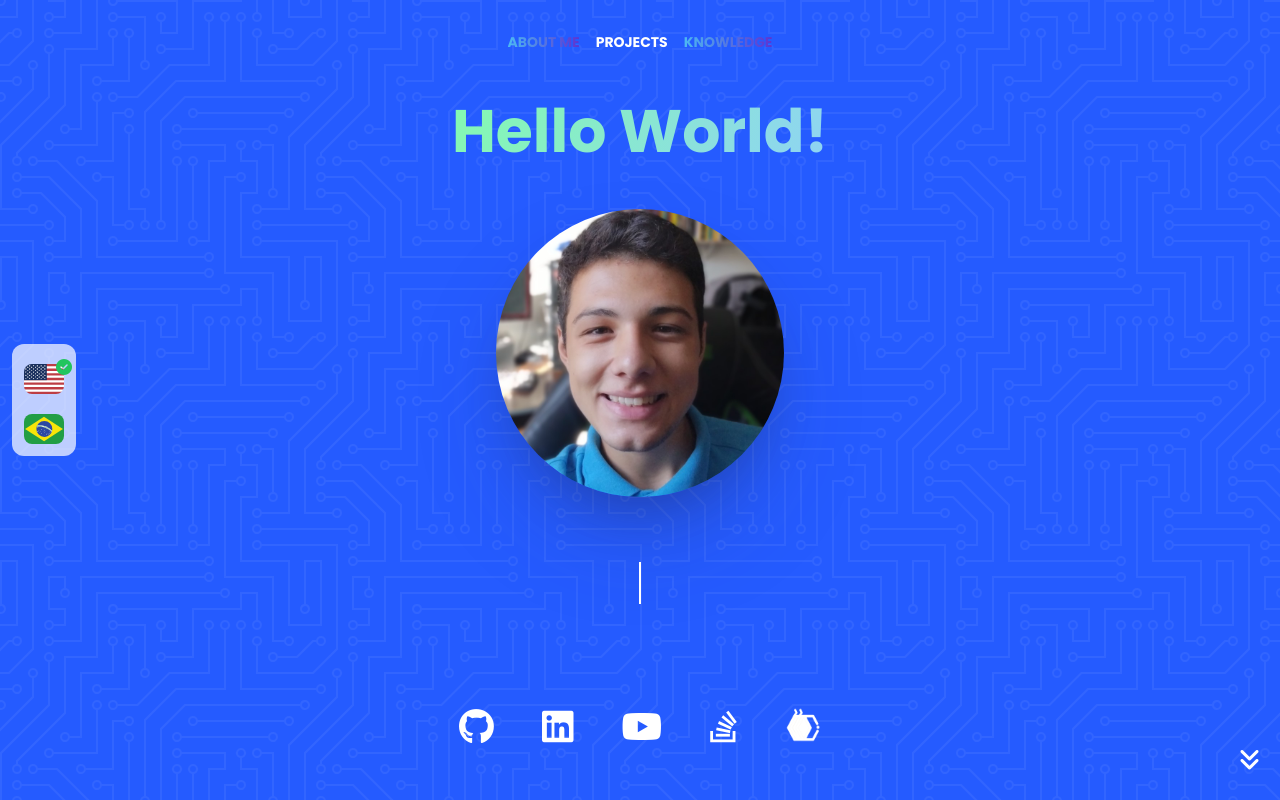
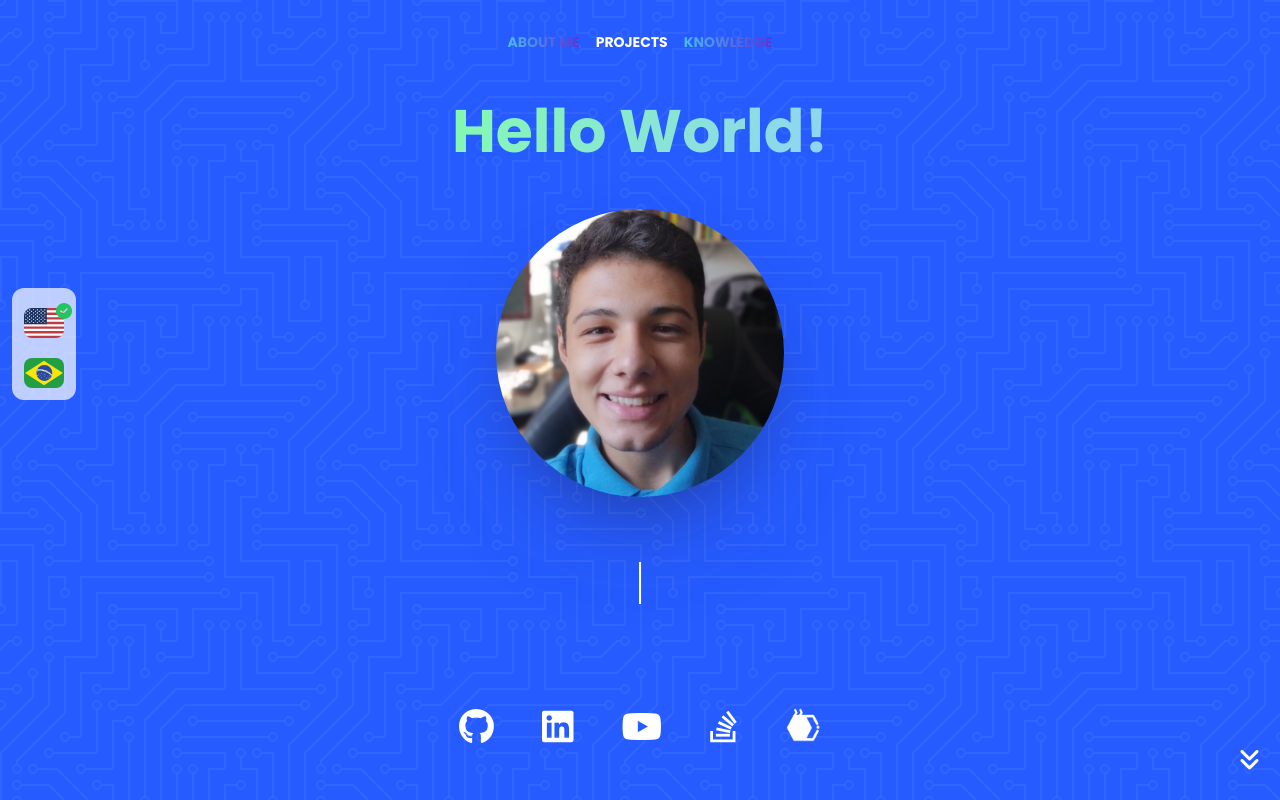
Before and after one commit to Aumaca/MyPortfolio, a Vue app in the folder my-portfolio/: page / in a window 1280 px wide. Shown: the top 800 px of the page. Built offline with nearby package versions, Linux system fonts and the light colour scheme.

Commit message:
icon, name and flags animation

```diff
--- a/my-portfolio/index.html
+++ b/my-portfolio/index.html
@@ -3,6 +3,8 @@
   <head>
     <meta charset="UTF-8" />
     <meta name="viewport" content="width=device-width, initial-scale=1.0" />
+    <title>Carlos's Portfolio</title>
+    <link rel="icon" type="image/x-icon" href="./src/assets//media/layers.png" />
 
     <!-- Devicon -->
     <link
--- a/my-portfolio/src/components/FlagsItem.vue
+++ b/my-portfolio/src/components/FlagsItem.vue
@@ -9,7 +9,7 @@ defineProps({
 
 <template>
   <div
-    class="fixed flex flex-col gap-3 top-1/2 transform -translate-y-1/2 ml-3 z-10 bg-white bg-opacity-70 p-3 pr-1 rounded-xl"
+    class="fixed flex flex-col gap-3 top-1/2 transform -translate-y-1/2 ml-3 z-10 bg-white bg-opacity-70 p-3 pr-1 rounded-xl slide-in"
   >
     <!-- Flag EN -->
     <div class="flex">
@@ -33,3 +33,20 @@ defineProps({
     </div>
   </div>
 </template>
+
+<style>
+.slide-in {
+  animation: slide-in 1s forwards;
+}
+
+@keyframes slide-in {
+  0% {
+    transform: translate(-100%, -100%); /* Start off-screen to the left */
+    opacity: 0; /* Start transparent */
+  }
+  100% {
+    transform: translate(0%, -100%); /* Move to its original position */
+    opacity: 1; /* Fully visible */
+  }
+}
+</style>
```
Also changed, not shown: my-portfolio/src/assets/media/layers.png (added), 1 other file (tests, documents, lock files or other folders).
